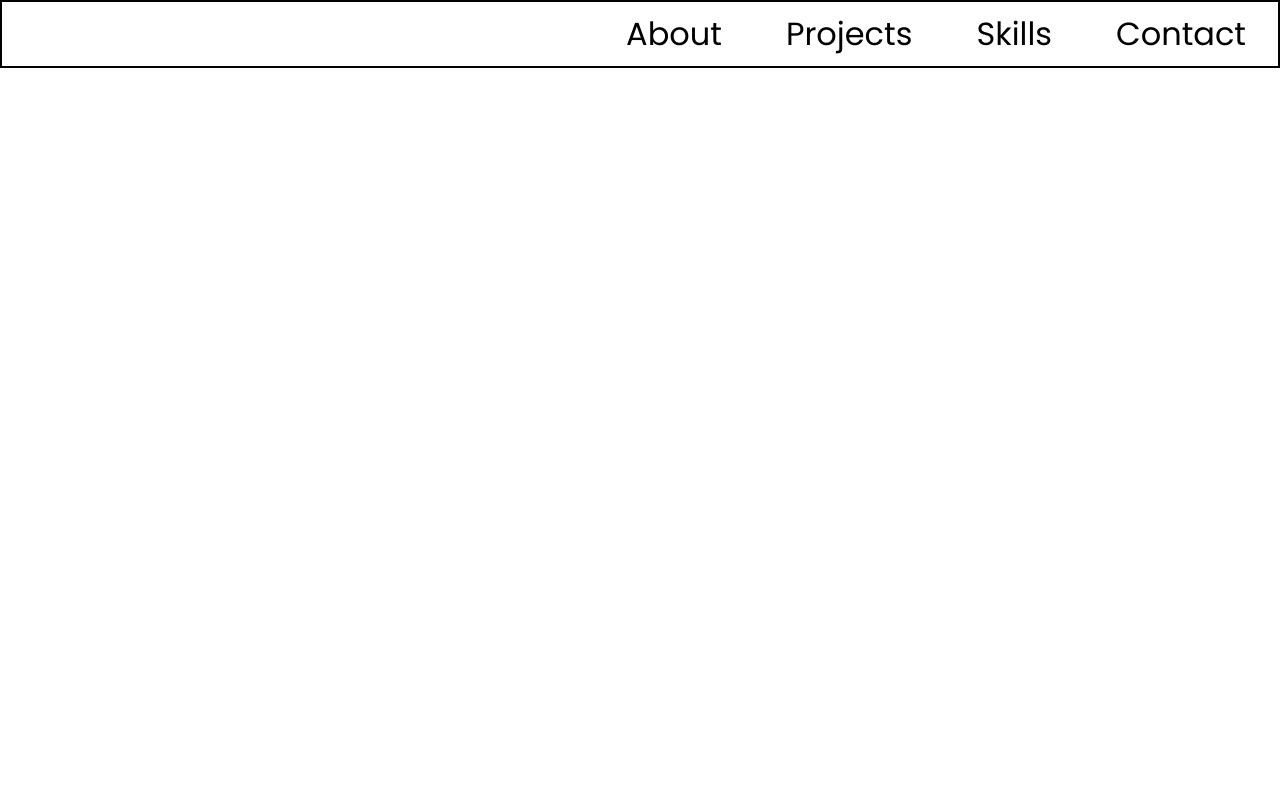
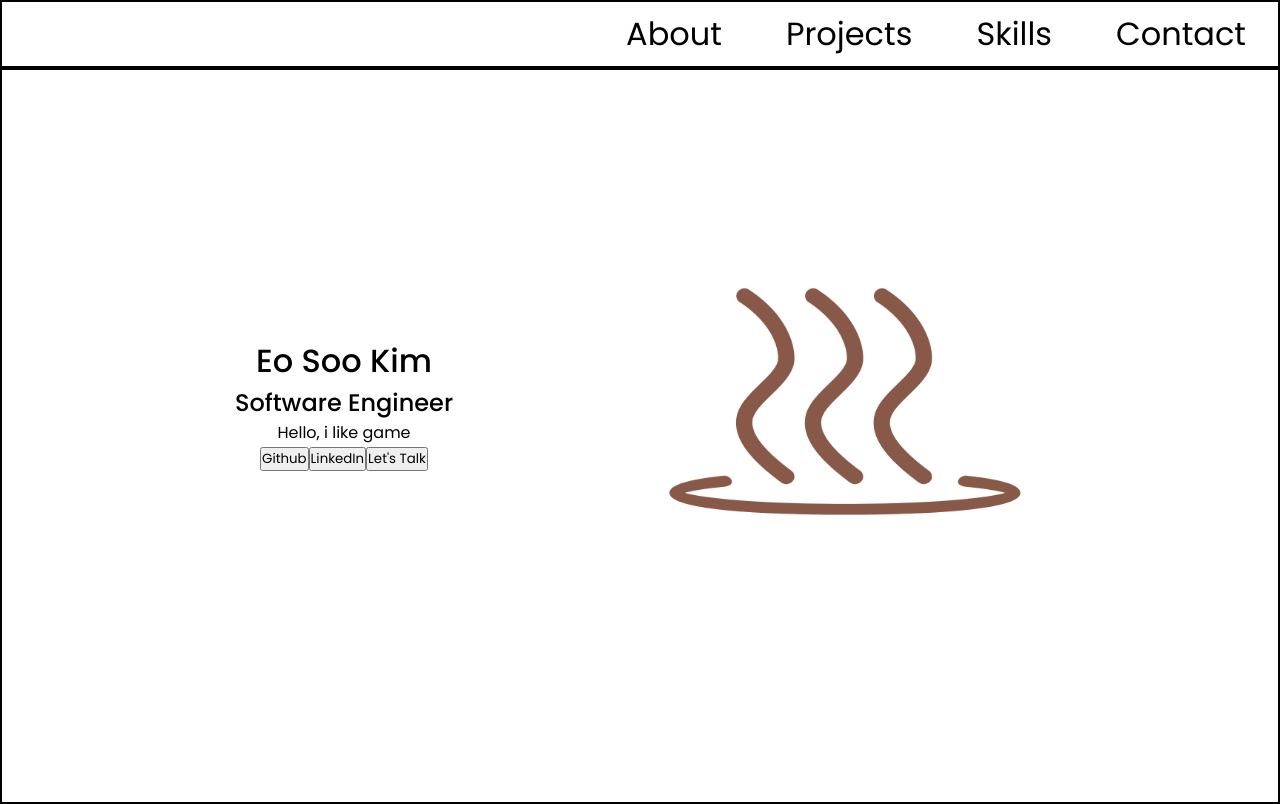
Before and after one commit to eosook/portfolio, a React (Vite) app: page / in a window 1280 px wide. Built offline with nearby package versions, Linux system fonts and the light colour scheme.

Commit message:
simple placeholder for the about/main component

```diff
--- a/src/App.jsx
+++ b/src/App.jsx
@@ -1,11 +1,19 @@
 import { useState } from "react";
 import "./App.scss";
 import Header from "./components/Header/Header";
+import About from "./components/About/About";
+import Projects from "./components/Projects/Projects";
+import Skills from "./components/Skills/Skills"
+import Contact from "./components/Contact/Contact";
 
 function App() {
   return (
     <div class="portfolio">
       <Header />
+      <About />
+      <Projects />
+      <Skills />
+      <Contact />
     </div>
   );
 }
--- a/src/components/About/About.jsx
+++ b/src/components/About/About.jsx
@@ -1,9 +1,36 @@
-import './About.scss'
+import "./About.scss";
+import aboutImage from "../../assets/images/Cozy Warming Pad.png";
 
-export default function About(){
-    return (
-        <div className="about">
-
-        </div>
-    )
+export default function About() {
+  function sendTo(url) {
+    const newWindow = window.open(url, "_blank", "noopener,noreferrer");
+    if (newWindow) {
+      newWindow.opener = null;
+    }
+  }
+  return (
+    <div className="about">
+      <div className="about__container">
+        <img src={aboutImage} alt="" className="about__image" />
+      </div>
+      <div className="about__container">
+        <h1 className="about__title">Eo Soo Kim</h1>
+        <h2 className="about__subtitle">Software Engineer</h2>
+        <p className="about__body">Hello, i like game</p>
+        <button
+          className="about__button"
+          onClick={() => sendTo("https://github.com/eosook")}
+        >
+          Github
+        </button>
+        <button
+          className="about__button"
+          onClick={() => sendTo("https://www.linkedin.com/in/eosoo/")}
+        >
+          LinkedIn
+        </button>
+        <button className="about__button">Let's Talk</button>
+      </div>
+    </div>
+  );
 }
--- a/src/components/About/About.scss
+++ b/src/components/About/About.scss
@@ -1 +1,33 @@
 @use "../../styles/fonts" as *;
+@use "../../styles/mixins" as *;
+@use "../../styles/media-queries" as *;
+
+.about {
+  border: 2px solid black;
+  height: calc(100vh - 64px);
+  padding: 2rem;
+  text-align: center;
+  @include tablet {
+    display: flex;
+    align-items: center;
+    justify-content: center;
+    flex-direction: row-reverse;
+    gap: 4rem;
+  }
+  @include desktop{
+    gap: 12rem;
+  }
+
+  &__container {
+    margin-bottom: 4rem;
+  }
+  &__title {
+    @include title(2rem, 500);
+  }
+  &__subtitle {
+    @include title(1.5rem, 500);
+  }
+  &__image {
+    height: 400px;
+  }
+}
--- a/src/components/Contact/Contact.scss
+++ b/src/components/Contact/Contact.scss
@@ -1 +1,3 @@
 @use "../../styles/fonts" as *;
+@use "../../styles/mixins" as *;
+@use "../../styles/media-queries" as *;
--- a/src/components/Header/Header.scss
+++ b/src/components/Header/Header.scss
@@ -1,4 +1,6 @@
 @use "../../styles/fonts" as *;
+@use "../../styles/mixins" as *;
+@use "../../styles/media-queries" as *;
 
 .header {
   width: 100%;
--- a/src/components/Projects/Projects.scss
+++ b/src/components/Projects/Projects.scss
@@ -1 +1,3 @@
 @use "../../styles/fonts" as *;
+@use "../../styles/mixins" as *;
+@use "../../styles/media-queries" as *;
--- a/src/components/Skills/Skills.scss
+++ b/src/components/Skills/Skills.scss
@@ -1 +1,3 @@
 @use "../../styles/fonts" as *;
+@use "../../styles/mixins" as *;
+@use "../../styles/media-queries" as *;
--- a/src/styles/_fonts.scss
+++ b/src/styles/_fonts.scss
@@ -59,6 +59,12 @@
   font-weight: 500;
 }
 
+@mixin title($font-size, $weight){
+  font-family: $poppins-font;
+  font-size: $font-size;
+  font-weight: $weight;
+}
+
 $poppins-font: Poppins, Arial, Helvetica, sans-serif;
 $oswald-font: Oswald, Arial, Helvetica, sans-serif;
 $bodoni-font: Bodoni, Arial, Helvetica, sans-serif;
--- /dev/null
+++ b/src/styles/_media-queries.scss
@@ -0,0 +1,11 @@
+@mixin tablet {
+  @media screen and (min-width: 768px) {
+    @content;
+  }
+}
+
+@mixin desktop {
+  @media screen and (min-width: 1280px) {
+    @content;
+  }
+}
```
Also changed, not shown: src/assets/images/Cozy Warming Pad.png (added), src/styles/_mixins.scss (added).
